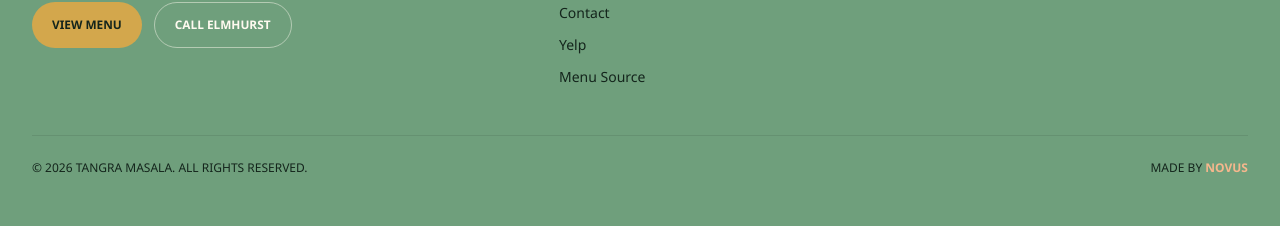
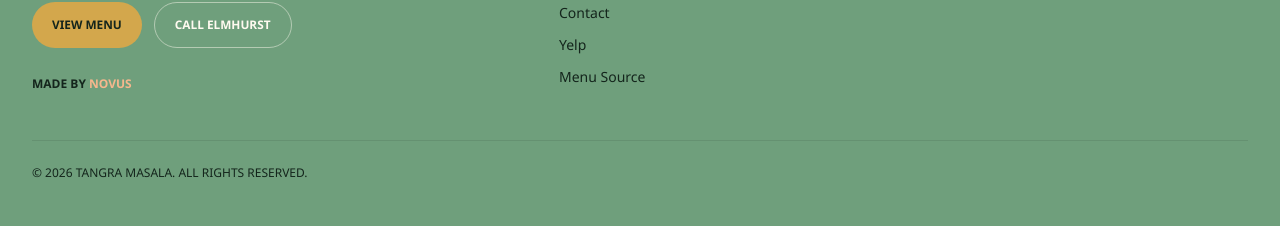
Before and after one commit to Volta-NYC/tangra-masala, a Next.js app: page / in a window 1280 px wide. Shown: the part 4773-4999 px from the top of the page. Built offline with nearby package versions, Linux system fonts and the light colour scheme.

Commit message:
fix: show footer credit

```diff
--- a/app/components.tsx
+++ b/app/components.tsx
@@ -62,6 +62,12 @@
               Call Elmhurst
             </a>
           </div>
+          <p className="mt-7 text-xs font-black uppercase text-ink/64">
+            Made by{" "}
+            <a className="volta-link" href="https://www.novusnyc.org/" rel="noreferrer" target="_blank">
+              Novus
+            </a>
+          </p>
         </div>
 
         <div className="scroll-reveal reveal-up reveal-stagger-1">
@@ -95,12 +101,6 @@
 
       <div className="scroll-reveal reveal-up mx-auto mt-12 flex max-w-7xl flex-col gap-4 border-t border-ink/10 pt-6 text-xs uppercase text-ink/52 sm:flex-row sm:items-center sm:justify-between">
         <p>© 2026 Tangra Masala. All rights reserved.</p>
-        <p>
-          Made by{" "}
-          <a className="volta-link" href="https://www.novusnyc.org/" rel="noreferrer" target="_blank">
-            Novus
-          </a>
-        </p>
       </div>
     </footer>
   );
```
